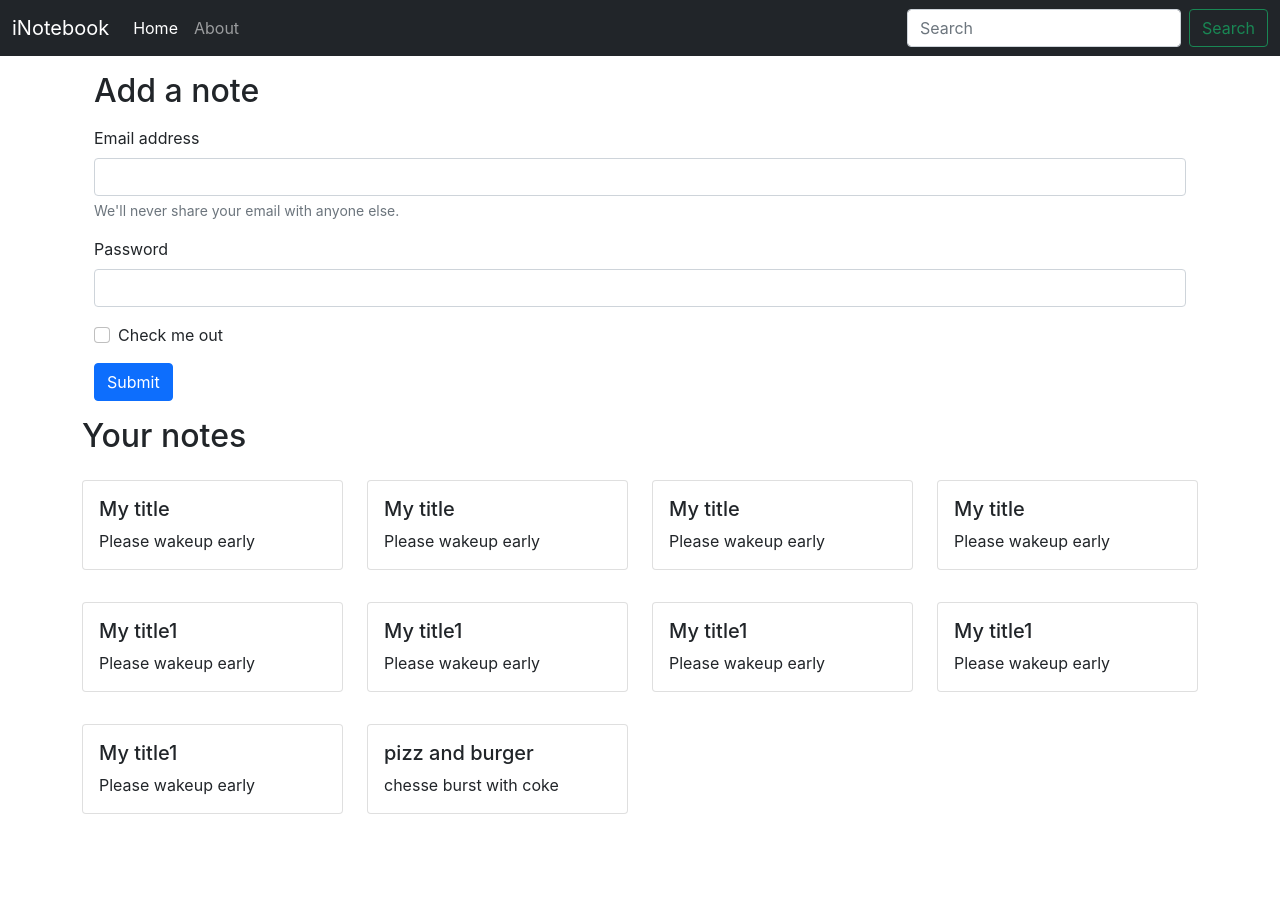
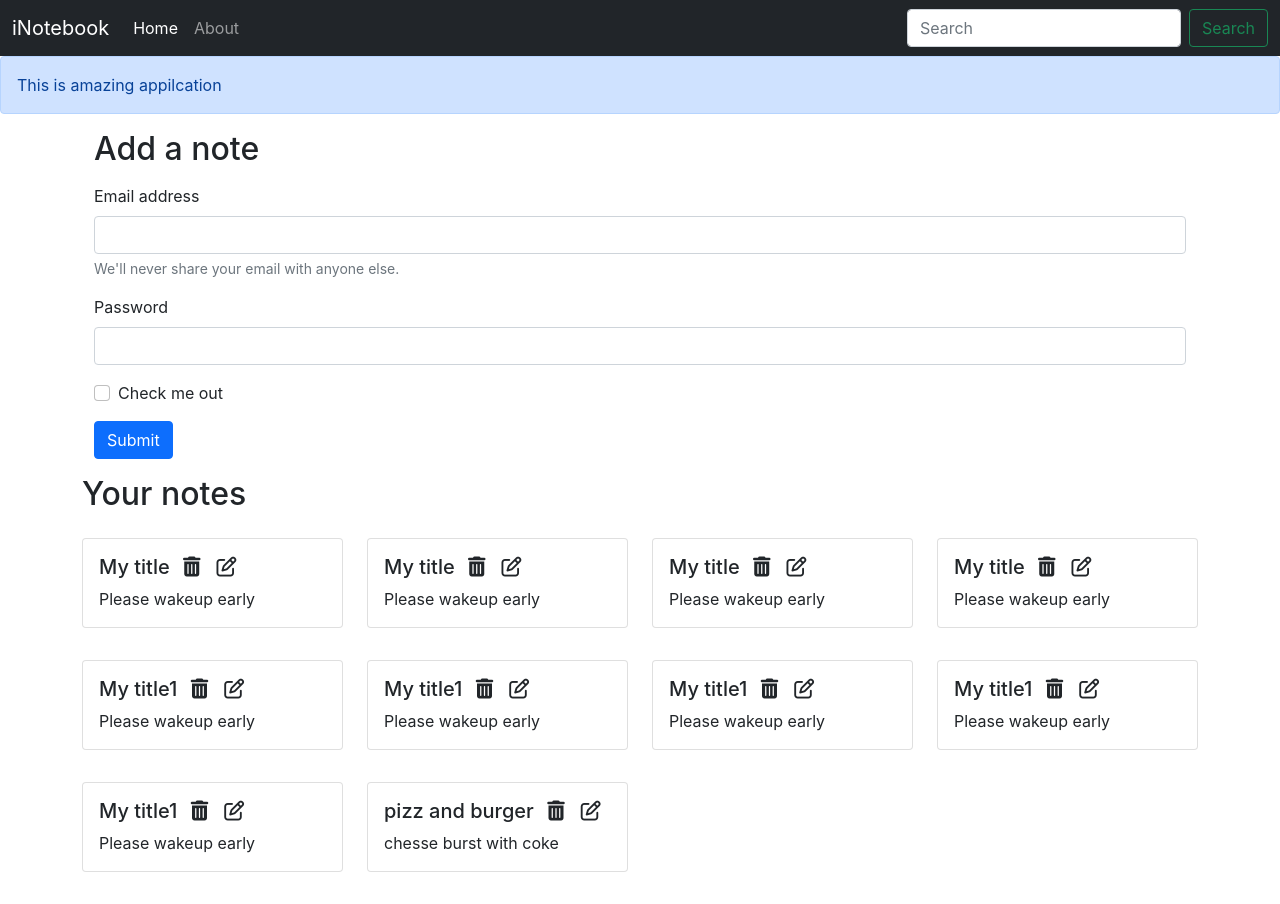
Before and after one commit to mohitrawat111/inotebook, a React (Create React App) app: page / in a window 1280 px wide. Before the commit the page ends 846 px from the top, so only its background shows below. Built offline with nearby package versions, Linux system fonts and the light colour scheme.

Commit message:
62-Adding font awesome icons to iNotebook

```diff
--- a/public/index.html
+++ b/public/index.html
@@ -26,11 +26,13 @@
       Learn how to configure a non-root public URL by running `npm run build`.
     -->
   <title>INoteBook-Your notes secured in the cloud</title>
+
 </head>
 
 <body>
   <noscript>You need to enable JavaScript to run this app.</noscript>
   <div id="root"></div>
+  <script src="https://kit.fontawesome.com/ad27a18859.js" crossorigin="anonymous"></script>
   <!--
       This HTML file is a template.
       If you open it directly in the browser, you will see an empty page.
--- a/src/App.js
+++ b/src/App.js
@@ -10,6 +10,7 @@
 import { Home } from './components/Home';
 import About from './components/About';
 import NoteState from './context/notes/NoteState';
+import { Alert } from './components/Alert';
 
 
 function App() {
@@ -17,6 +18,7 @@
     <NoteState>
       <BrowserRouter>
         <Navbar />
+        <Alert message="This is amazing appilcation" />
         <div className="container">
           <Routes>
             <Route path="/" element={<Home />} />
--- /dev/null
+++ b/src/components/Alert.js
@@ -0,0 +1,11 @@
+import React from 'react'
+
+export const Alert = (props) => {
+    return (
+        <div>
+            <div class="alert alert-primary" role="alert">
+                {props.message}
+            </div>
+        </div>
+    )
+}
--- a/src/components/Noteitem.js
+++ b/src/components/Noteitem.js
@@ -6,11 +6,18 @@
     return (
         <div className='col-md-3'>
 
-            <div class="card my-3" >
+            <div className="card my-3" >
 
-                <div class="card-body">
-                    <h5 class="card-title"> {note.title}</h5>
-                    <p class="card-text"> {note.description}</p>
+                <div className="card-body">
+                    <div className="d-flex align-items-center">
+                        <h5 className="card-title"> {note.title} <i className='fa fa-trash-alt mx-2'></i>
+                            <i className="fa-regular fa-pen-to-square mx-2"></i></h5>
+
+                    </div>
+                    <p className="card-text"> {note.description}</p>
+
+
+
 
                 </div>
             </div>
--- a/src/components/Notes.js
+++ b/src/components/Notes.js
@@ -8,7 +8,7 @@
         <div className="row my-3">
             <h2>Your notes</h2>
             {notes.map((note) => {
-                return <Noteitem note={note} />
+                return <Noteitem key={note._id} note={note} />
             })}
         </div>
     )
--- a/src/index.css
+++ b/src/index.css
@@ -11,3 +11,7 @@
   font-family: source-code-pro, Menlo, Monaco, Consolas, 'Courier New',
     monospace;
 }
+
+i {
+  cursor: pointer;
+}
```
